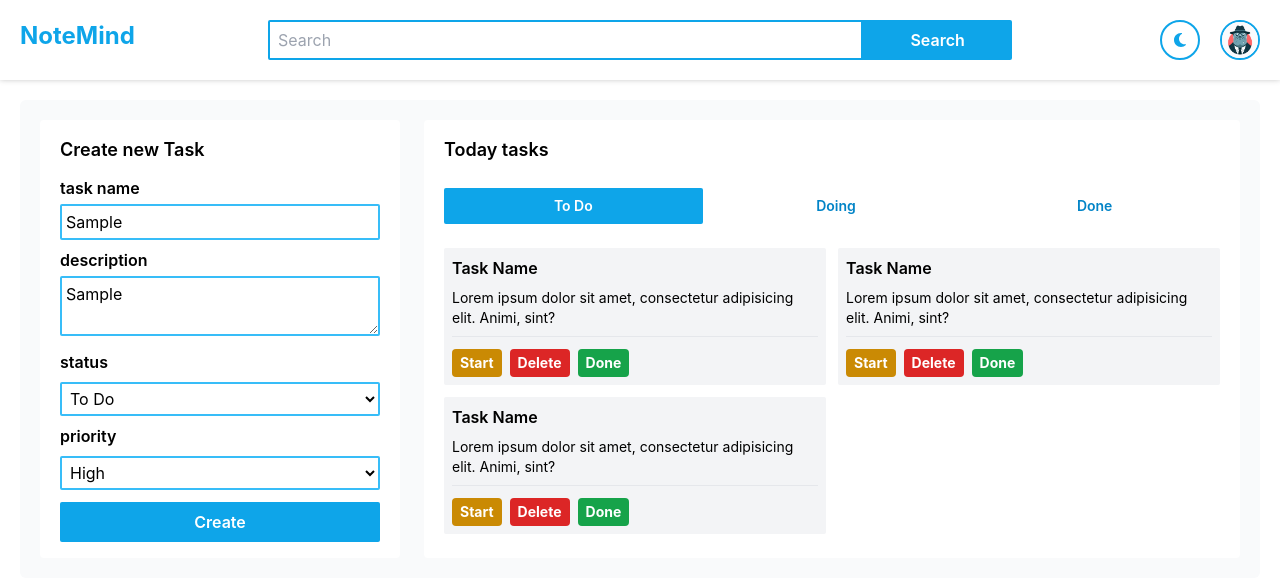
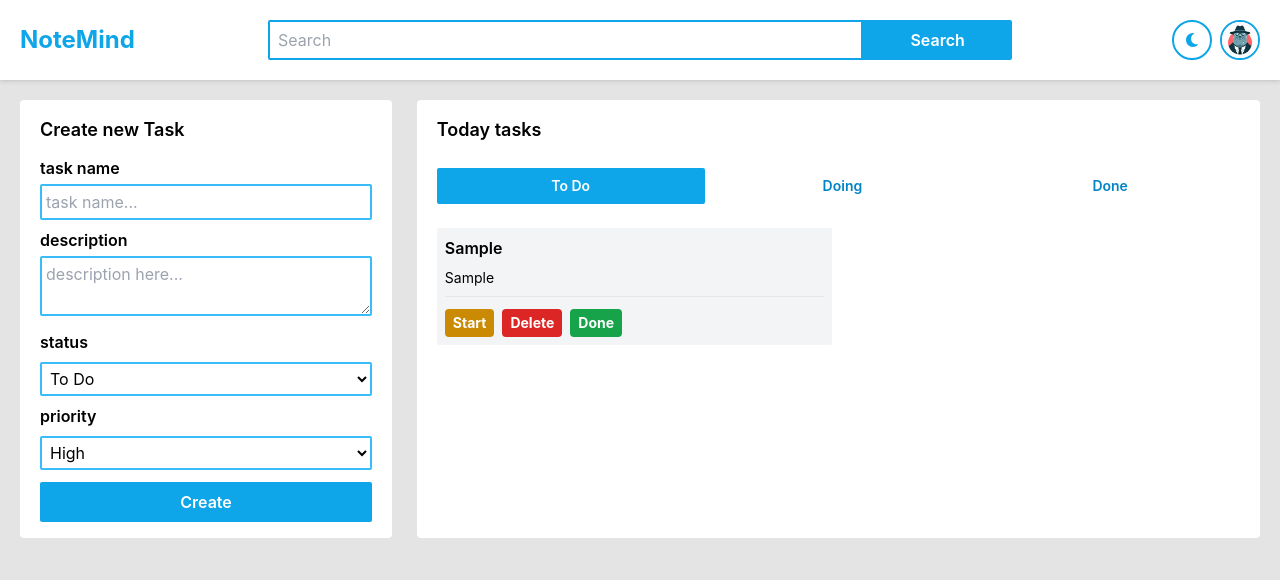
Before and after one commit to KaraniAbdellah/BeFocused_APP, a React (Create React App) app in the folder my_app/: page / in a window 1280 px wide. Both pictures are taken after typing "Sample", "Sample" into the empty fields and a click on the button "Create". Shown: the top 580 px of the page. Built offline with nearby package versions, Linux system fonts and the light colour scheme.

Commit message:
add feature of create task

```diff
--- a/my_app/src/App.jsx
+++ b/my_app/src/App.jsx
@@ -10,14 +10,13 @@ import Header from "./Header";
 import Section from "./Section";
 
 // Import CSS filies
-import "./mainCLass.css";
 import "./global.css";
 
 
 function App() {
   const [darkMode, setDarkMode] = useState(false);
   return (
-    <div className={`${darkMode ? "dark": ""} app`}>
+    <div className={`${darkMode ? "dark": ""} app main_content`}>
         <Header setDarkMode={setDarkMode} darkMode={darkMode}></Header>
         <Section setDarkMode={setDarkMode} darkMode={darkMode}></Section>
     </div>
--- a/my_app/src/Aside.jsx
+++ b/my_app/src/Aside.jsx
@@ -1,5 +1,5 @@
 // Import React
-import React, { useState } from 'react'
+import React, { useEffect, useState } from 'react'
 
 // Import Font Awesome
 import { FontAwesomeIcon } from "@fortawesome/react-fontawesome";
@@ -8,30 +8,44 @@ import { faPlus, faTrashCan, faGauge, faTag, faX } from "@fortawesome/free-solid
 // Import Aside Component
 import Main from "./Main";
 
-function Aside({setDarkMode, darkMode}) {
-    const AddTask = () => {
-        console.log("Hello World");
+function Aside({setDarkMode, darkMode, tasks, setTasks}) {
+    async function AddTask() {
+        let taskName = document.querySelector(".task_name");
+        let description = document.querySelector(".description");
+        let status = document.querySelector("select.status");
+        let priority = document.querySelector("select.priority");
+        if (taskName.value === "" || description.value === "") {
+            taskName.classList.add("wrongInputs");
+            description.classList.add("wrongInputs");
+        } else {
+            taskName.classList.remove("wrongInputs");
+            description.classList.remove("wrongInputs");
+
+            await setTasks((prevTasks) => {
+                const updatedTasks = [...prevTasks, {
+                    taskName: taskName.value,
+                    description: description.value,
+                    status: status.value,
+                    priority: priority.value
+                }];
+                localStorage.setItem("tasks", JSON.stringify(updatedTasks)); // Store updated state
+                return updatedTasks;
+            });
+
+            taskName.value = description.value = "";
+        }
     }
 
-    const [title, setTitle] = useState("Default");
-    const HandleTitle = (e) => {
-        setTitle(e.target.value);
-    }
+    useEffect(() => {
+        let storedTasks = localStorage.getItem("tasks");
+        if (storedTasks) {
+            setTasks(JSON.parse(storedTasks));
+        } else {
+            localStorage.setItem("tasks", JSON.stringify([]));
+        }
+    }, []);
 
-    const [description, setDescription] = useState("Default");
-    const HandleDescription = (e) => {
-        setDescription(e.target.value);
-    }
 
-    const [status, setStatus] = useState("Default");
-    const HandleStatus = (e) => {
-        setStatus(e.target.value);
-    }
-
-    const [priority, setPriority] = useState("Default");
-    const HandlePriority = (e) => {
-        setPriority(e.target.value);
-    }
 
     return (
         <aside className={`${darkMode ? "dark bg-zinc-700" : ""} bg-white inset-shadow-2xs
@@ -40,27 +54,27 @@ function Aside({setDarkMode, darkMode}) {
             <h3 className={`${darkMode ? "dark text-white": ""} font-semibold mb-3 text-lg`}>Create new Task</h3>
             <div className="mb-2 name">
                 <h3 className={`${darkMode ? "dark text-white": ""} mb-1 font-semibold`}>task name</h3>
-                <input onInput={(e) => HandleTitle(e)} type="text" placeholder='task name...'
+                <input type="text" placeholder='task name...'
                 className={`${darkMode ? "dark bg-zinc-700 text-white" : ""}
                 p-1 rounded-sm w-[100%] task_name outline-sky-500 border-sky-400 border-solid
-                border-x-2 border-y-2
+                border-x-2 border-y-2 focus:outline-none
                 `}/>
             </div>
-            <div className="mb-2 description">
+            <div className="mb-2">
                 <h3 className={`${darkMode ? "dark text-white" : ""} mb-1 font-semibold`}>description</h3>
-                <textarea onInput={(e) => HandleDescription(e)} type="text" placeholder='description here...'
+                <textarea type="text" placeholder='description here...'
                 className={`${darkMode ? "dark bg-zinc-700 text-white" : ""}
                p-1 rounded-sm w-[100%] task_name outline-sky-500 border-sky-400
-                border-solid border-x-2 border-y-2
+                border-solid border-x-2 border-y-2 focus:outline-none description
                 `}
-                />
+            />
             </div>
-            <div className="mb-2 status">
+            <div className="mb-2">
                 <label htmlFor="status" className={`${darkMode ? "dark text-white": ""}
                 block mb-2 font-semibold`}>status</label>
-                <select onChange={(e) => HandleStatus(e)} id="status"
+                <select id="status"
                     className={`${darkMode ? "dark bg-zinc-700 text-white" : ""}
-                    p-1 rounded-sm w-[100%] task_name outline-sky-500
+                    p-1 rounded-sm w-[100%] task_name outline-sky-500 status
                     border-sky-400 border-solid border-x-2 border-y-2 bg-white`}>
                     <option disabled value={""}>Choose A Status</option>
                     <option value="To Do">To Do</option>
@@ -68,21 +82,21 @@ function Aside({setDarkMode, darkMode}) {
                     <option value="Done">Done</option>
                 </select>
             </div>
-            <div className="mb-2 priority">
+            <div className="mb-2">
                 <label htmlFor="status" className={`${darkMode ? "dark text-white": ""}
                 block mb-2 font-semibold`}>priority</label>
-                    <select onChange={(e) => HandlePriority(e)} id="priority"
+                    <select id="priority"
                     className={`${darkMode ? "dark bg-zinc-700 text-white" : ""}
-                    p-1 rounded-sm w-[100%] task_name outline-sky-500
+                    p-1 rounded-sm w-[100%] task_name outline-sky-500 priority
                     border-sky-400 border-solid border-x-2 border-y-2 bg-white`}>
-                    <option disabled value={""}>Choose A Status</option>
+                    <option value={""} disabled className='text-gray-600'>Choose A Priority</option>
                     <option value="High">High</option>
                     <option value="Medium">Medium</option>
                     <option value="Low">Low</option>
                 </select>
             </div>
             <div className="create mt-3">
-                <button onClick={AddTask} className="create_task bg-sky-500 hover:bg-sky-600 w-[100%] text-white font-semibold rounded-sm p-2">Create</button>
+                <button onClick={() => AddTask()} className="create_task bg-sky-500 hover:bg-sky-600 w-[100%] text-white font-semibold rounded-sm p-2">Create</button>
             </div>
         </aside>
     );
--- a/my_app/src/Card.jsx
+++ b/my_app/src/Card.jsx
@@ -4,34 +4,39 @@ import React from "react";
 import { FontAwesomeIcon } from "@fortawesome/react-fontawesome";
 import { faCarOn } from "@fortawesome/free-solid-svg-icons";
 
-export default function Card({darkMode}) {
+export default function Card({darkMode, taskName, description, setTasks, tasks}) {
+  const handleStart = (event) => {
+    console.log("task will be started");
+  }
+  const handleDelete = (event) => {
+    console.log("task will be deleted");
+    console.log(event.target.parentElement.parentElement.remove());
+
+  }
+  const handleDone = (event) => {
+    console.log("task will be in Done State");
+  }
   return (
     <div className={`${darkMode ? "dark bg-zinc-800": ""} card bg-gray-100 p-2 rounded-sm lg:col-span-3
        md:col-span-3 sm:col-span-6 col-span-6`}>
         <div className={`${darkMode ? "dark": ""} task_info flex justify-between mb-2`}>
-        <h3 className={`${darkMode ? "dark text-white": ""} font-semibold`}>Task Name</h3>
+          <h3 className={`${darkMode ? "dark text-white": ""} font-semibold`}>{taskName}</h3>
         </div>
         <p className={`${darkMode ? "dark text-white" : ""} description mb-2 text-sm`}>
-        Lorem ipsum dolor sit amet, consectetur adipisicing elit. Animi, sint?
+          {description}
         </p>
         <hr />
         <div className="btns mt-3">
-      <button className="bg-yellow-600 hover:bg-yellow-700 text-white text-sm font-bold py-1 px-2 rounded">
+        <button onClick={(e) => handleStart(e)} className="bg-yellow-600 hover:bg-yellow-700 text-white text-sm font-bold py-1 px-2 rounded">
             Start
           </button>
-        <button className="bg-red-600 hover:bg-red-700 mx-2 text-white text-sm font-bold py-1 px-2 rounded">
+          <button onClick={(e) => handleDelete(e)} className="bg-red-600 hover:bg-red-700 mx-2 text-white text-sm font-bold py-1 px-2 rounded">
             Delete
           </button>
-        <button className="bg-green-600 hover:bg-green-700 text-white text-sm font-bold py-1 px-2 rounded">
+          <button onClick={(e) => handleDone(e)} className="bg-green-600 hover:bg-green-700 text-white text-sm font-bold py-1 px-2 rounded">
             Done
           </button>
         </div>
     </div>
   );
 }
-
-
-// I Change The Idea of Label
-{/* <label htmlFor="" className="text-xl text-green-600 flex items-center gap-2">
-    <input type="checkbox" className="w-5 h-5 accent-green-600 cursor-pointer" name="" id="" />
-</label> */}
--- a/my_app/src/Header.jsx
+++ b/my_app/src/Header.jsx
@@ -12,31 +12,38 @@ import avatarLogo from "./assests/avatar.jpg";
 
 const Header = ({setDarkMode, darkMode}) => {
     const handleDarkMode = () => {
-        setDarkMode(!darkMode);
-    }
+        setDarkMode((prevMode) => {
+            const newMode = !prevMode;
+            localStorage.setItem("displayMode", newMode ? "dark" : "light");
+            return newMode;
+        });
+    };
     useEffect(() => {
-        let savedMode = localStorage.getItem("displayMode");
-        if(!savedMode) {
-            savedMode = "light";
-            setDarkMode(false);
-            localStorage.setItem("displayMode", savedMode);
-        }
-        setDarkMode(savedMode === "dark" ? true: false);
+        const savedMode = localStorage.getItem("displayMode") || "light";
+        setDarkMode(savedMode === "dark");
     }, []);
+
     return (
-        <header className={`${darkMode ? "dark bg-zinc-700" : ""} p-5 grid grid-cols-5
+        <header className={`${darkMode ? "dark bg-zinc-700" : ""} p-5 flex justify-between h-[80px] w-[100%] items-center
         shadow-[0_-1px_6px_rgba(0,0,0,0.3)] bg-white`}>
-            <div className="logo lg:col-span-1 lg:block md:block hidden">
+            <div className="logo lg:block md:block d-flex justify-center items-center lg:w-[15%] md:w-[15%] hidden">
                 <a href="#">
                     <p className="text-2xl font-bold text-sky-500">NoteMind</p>
                 </a>
             </div>
-            <div className="search flex col-span-3 lg:col-span-3 md:col-span-3 justify-center items-center">
-                <input className="w-4/5 border-sky-500 rounded-l-sm border-2 border-solid rounded-none h-full pl-2 b2-slate-50 outline-none" type="text" placeholder="Search"/>
-                <button className='w-1/5 transition-all h-full font-semibold rounded-r-sm bg-sky-500 text-white hover:bg-sky-600'>Search</button>
+            <div className="search flex  justify-center items-center lg:w-[60%] w-[70%] h-[100%] md:w-[60%]">
+                <input className={`${darkMode ? "dark text-white": ""}
+                dark:bg-zinc-600 w-4/5 border-sky-500 rounded-l-sm border-2 border-solid
+                rounded-none h-full pl-2 b2-slate-50 outline-none
+                `}
+                type="text" placeholder="Search"/>
+                <button className={`${darkMode ? "dark": ""}
+                w-1/5 transition-all h-full font-semibold
+                rounded-r-sm bg-sky-500 text-white hover:bg-sky-600
+                `}>Search</button>
             </div>
-            <div className="account lg:col-span-1 md:col-span-1 sm:col-span-1 col-span-2 text-right flex justify-end">
-                <button onClick={handleDarkMode} className={`${darkMode ? "dark hover:bg-zinc-600" : ""} mr-5 w-10 rounded-3xl
+            <div className="account text-right flex justify-end  lg:w-[15%] md:w-[15%] w-[30%]">
+                <button onClick={handleDarkMode} className={`${darkMode ? "dark hover:bg-zinc-600" : ""} mr-2 w-10 rounded-3xl
                 dark_mode border-2 border-sky-500 hover:bg-gray-100`}>
                     {darkMode ? <FontAwesomeIcon className="font-semibold text-sky-500" icon={faSun} /> :
                     <FontAwesomeIcon className="font-semibold text-sky-500" icon={faMoon} />}
--- a/my_app/src/Main.jsx
+++ b/my_app/src/Main.jsx
@@ -2,7 +2,7 @@ import React from 'react';
 import Card from "./Card";
 
 
-export default function Main({darkMode}) {
+export default function Main({darkMode, tasks, setTasks}) {
   return (
     <main className={`${darkMode ? "dark bg-zinc-700": ""} bg-white inset-shadow-2xs py-4 px-5
       rounded w-[100%] sm:w-[100%] md:w-[100%] lg:w-[68%]`}>
@@ -18,9 +18,10 @@ export default function Main({darkMode}) {
             >Done</button>
         </ul>
         <div className="cards grid grid-cols-6 gap-3">
-            <Card darkMode={darkMode}></Card>
-            <Card darkMode={darkMode}></Card>
-            <Card darkMode={darkMode}></Card>
+          {tasks.length === 0 ?
+          <p className={`${darkMode ? "dark text-white": ""} text-center mt-10 col-span-6 font-semibold`}>No Task Yet</p> :
+          tasks.map((task, index) =>
+            <Card key={index} tasks={tasks} setTasks={setTasks} darkMode={darkMode} taskName={task.taskName} description={task.description}></Card>)}
         </div>
     </main>
   )
--- a/my_app/src/Section.jsx
+++ b/my_app/src/Section.jsx
@@ -1,15 +1,16 @@
 // Import Essentiel Component
+import React, {useEffect, useState} from "react";
 import Main  from './Main';
 import Aside  from './Aside';
-import React from 'react';
 
 
 export default function Section({setDarkMode, darkMode}) {
+  const [tasks, setTasks] = useState([]);
   return (
-    <section className={`${darkMode ? "dark bg-zinc-800": ""} justify-between flex flex-col md:flex-col
-    lg:flex-row sm:flex-col mx-5 my-5 rounded-md bg-gray-50 p-5`}>
-        <Aside setDarkMode={setDarkMode} darkMode={darkMode}></Aside>
-        <Main setDarkMode={setDarkMode} darkMode={darkMode}></Main>
+    <section className={`${darkMode ? "dark bg-zinc-800": "light"} justify-between flex flex-col md:flex-col
+    lg:flex-row sm:flex-col light:bg-gray-200 p-5 gap-5`}>
+        <Aside setDarkMode={setDarkMode} darkMode={darkMode} tasks={tasks} setTasks={setTasks}></Aside>
+        <Main setDarkMode={setDarkMode} darkMode={darkMode} tasks={tasks} setTasks={setTasks}></Main>
     </section>
   );
 }
--- a/my_app/src/global.css
+++ b/my_app/src/global.css
@@ -5,9 +5,18 @@ header.dark_mode {
 header.light_mode {
     background-color: #f8fafc !important;
 }
-body.dark {
+.main_content {
+    height: 100vh;
+    width: 100%;
+    margin: 0 !important;
+}
+.main_content.dark {
     background-color: rgb(39 39 42) !important;
 }
-body.light {
-    background-color: rgb(249 250 251) !important;
+.main_content {
+    background-color: rgb(228, 228, 228) !important;
 }
+
+.wrongInputs {
+    border: 2px solid #c92e26 !important;
+}
--- a/my_app/src/mainCLass.css
+++ /dev/null
@@ -1 +0,0 @@
-/* Start Main Classes */
```
Lines whose indentation alone changed are shown as unchanged.
